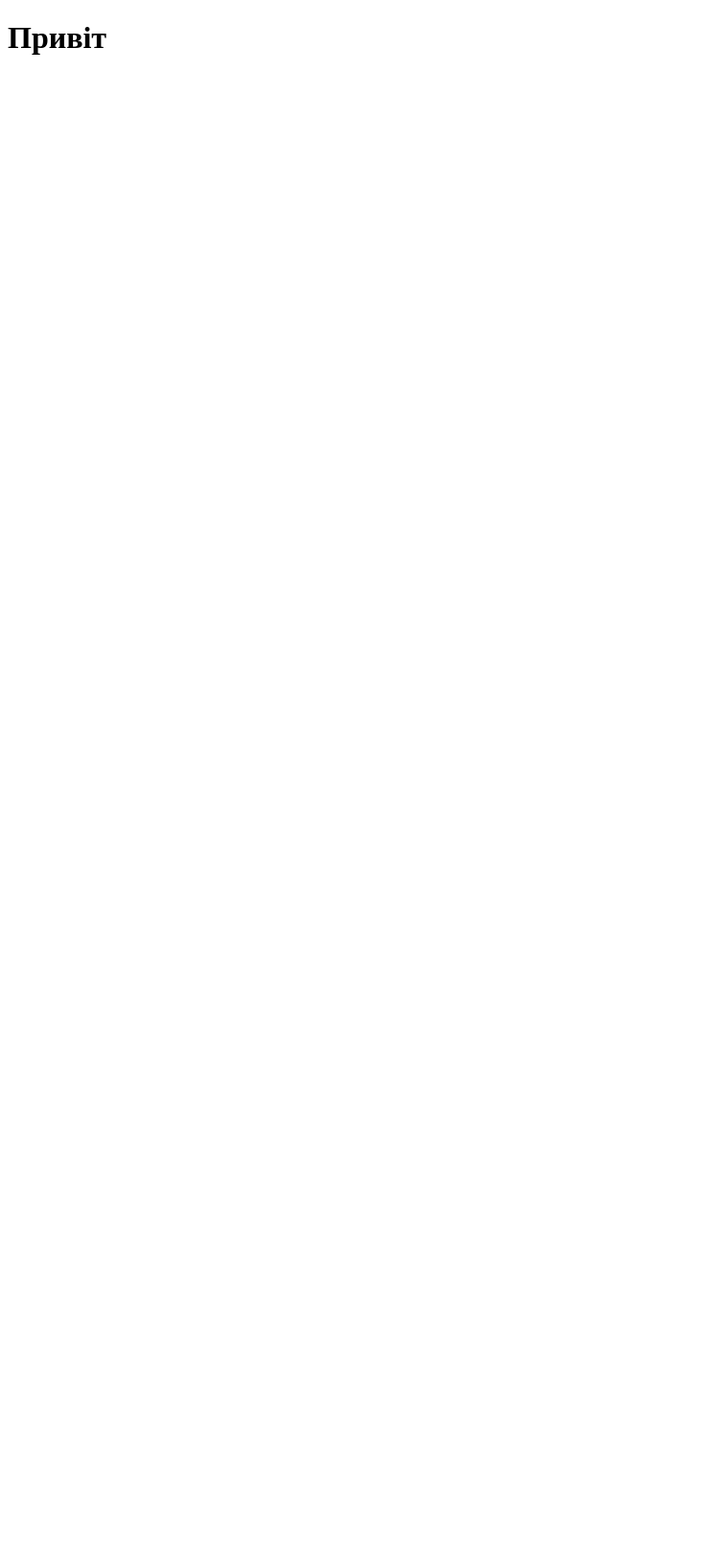
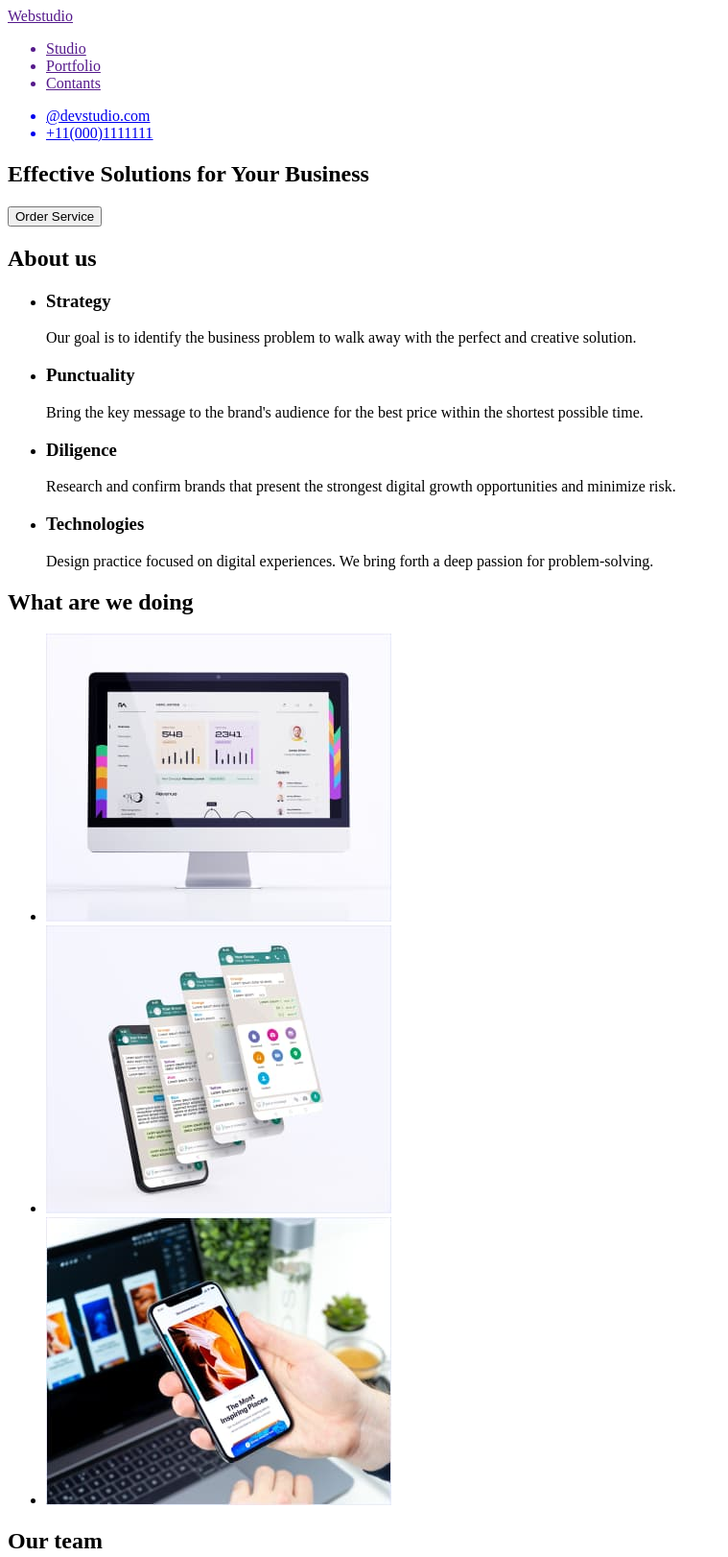
Before and after one commit to PashaNykon/goit-markup-hw-01, a plain HTML site: page index.html in a window 1280 px wide. Shown: the top 1622 px of the page at 96% size, without its empty margins (0-759 px from the left). Before the commit the page ends 800 px from the top, so only its background shows below. Drawn offline with Linux system fonts and the light colour scheme.

Commit message:
Додавання базової розмітки

```diff
--- a/index.html
+++ b/index.html
@@ -1,12 +1,144 @@
 <!DOCTYPE html>
 <html lang="en">
-<head>
-    <meta charset="UTF-8">
-    <meta http-equiv="X-UA-Compatible" content="IE=edge">
-    <meta name="viewport" content="width=device-width, initial-scale=1.0">
-    <title>Document</title>
-</head>
-<body>
-    <h1>Привіт</h1>
-</body>
+  <head>
+    <meta charset="UTF-8" />
+    <meta http-equiv="X-UA-Compatible" content="IE=edge" />
+    <meta name="viewport" content="width=device-width, initial-scale=1.0" />
+    <title>Webstudio</title>
+  </head>
+  <body>
+    <!-- Панель  навігації-->
+    <header>
+      <nav>
+        <a href="">Webstudio</a>
+        <ul>
+          <a href="">
+            <li>Studio</li>
+          </a>
+          <a href="">
+            <li>Portfolio</li>
+          </a>
+          <a href="">
+            <li>Contants</li>
+          </a>
+        </ul>
+      </nav>
+      <ul>
+        <a href="mailto:info@devstudio.com"> <li>@devstudio.com</li></a>
+        <a href="tel:+11(000)1111111"> <li>+11(000)1111111</li></a>
+      </ul>
+    </header>
+    <main>
+      <!-- Назва компанії -->
+      <div>
+        <section>
+          <h1>Effective Solutions for Your Business</h1>
+          <button>Order Service</button>
+        </section>
+      </div>
+      <!-- Про компанію -->
+      <section>
+        <h2>About us</h2>
+        <ul>
+          <li>
+            <h3>Strategy</h3>
+            <p>
+              Our goal is to identify the business problem to walk away with the
+              perfect and creative solution.
+            </p>
+          </li>
+          <li>
+            <h3>Punctuality</h3>
+            <p>
+              Bring the key message to the brand's audience for the best price
+              within the shortest possible time.
+            </p>
+          </li>
+          <li>
+            <h3>Diligence</h3>
+            <p>
+              Research and confirm brands that present the strongest digital
+              growth opportunities and minimize risk.
+            </p>
+          </li>
+          <li>
+            <h3>Technologies</h3>
+            <p>
+              Design practice focused on digital experiences. We bring forth a
+              deep passion for problem-solving.
+            </p>
+          </li>
+        </ul>
+        <!-- Що ми робимо -->
+      </section>
+      <h2>What are we doing</h2>
+      <ul>
+        <li>
+          <img
+            src="./images/img1.jpg"
+            alt="Web-page on the monitor"
+            width="360"
+          />
+        </li>
+        <li>
+          <img
+            src="./images/img2.jpg"
+            alt="Application on the mobilephone"
+            width="360"
+          />
+        </li>
+        <li>
+          <img
+            src="./images/img3.jpg"
+            alt="Application on the mobilephone and noutbook behind mobilephone"
+            width="360"
+          />
+        </li>
+      </ul>
+      <!-- Наша команда -->
+      <section>
+        <h2>Our team</h2>
+        <ul>
+          <il>
+            <img
+              src="./images/markguerrero.jpg"
+              alt="markguerrero"
+              width="264"
+            />
+            <h3>Mark Guerrero</h3>
+            <p>Product Designer</p>
+          </il>
+          <il>
+            <img src="./images/tomford.jpg" alt="tomford" width="264" />
+            <h3>Tom Ford</h3>
+            <p>Frontend Developer</p>
+          </il>
+          <il>
+            <img
+              src="./images/camilagarcia.jpg"
+              alt="camilagarcia"
+              width="264"
+            />
+            <h3>Camila Garcia</h3>
+            <p>Marketing</p>
+          </il>
+          <il>
+            <img
+              src="./images/danielwilson.jpg"
+              alt="danielwilson"
+              width="264"
+            />
+            <h3>Daniel Wilson</h3>
+            <p>UI Designer</p>
+          </il>
+        </ul>
+      </section>
+    </main>
+    <footer>
+      <section>
+        <a href="">Webstudio</a>
+        <p>Increase the flow of customers and sales for your business with digital marketing & growth solutions.</p>
+      </section>
+    </footer>
+  </body>
 </html>
```
